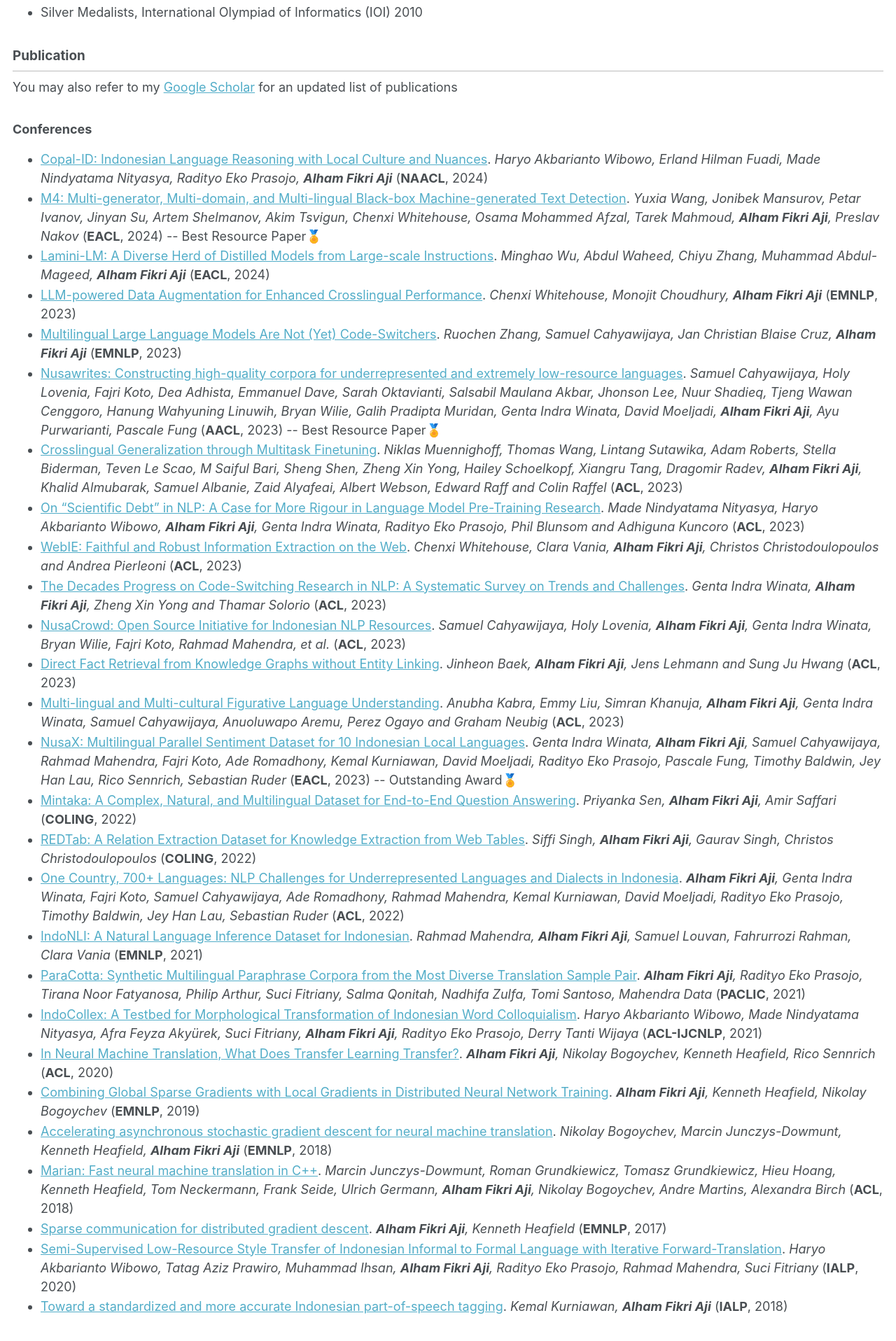
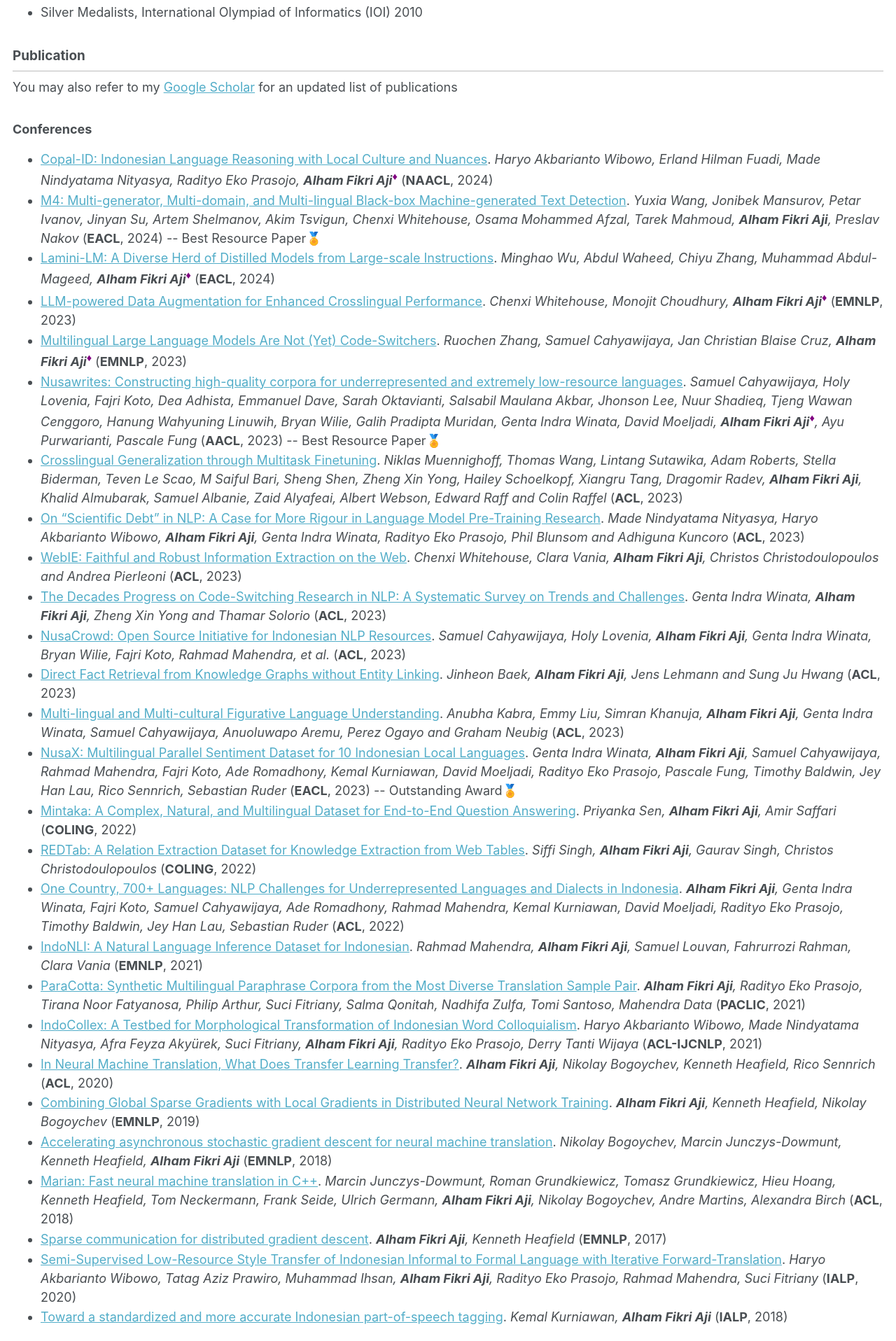
Before and after one commit to afaji/afaji.github.io, a Jekyll site: the page built from _pages/cv.md, in a window 1280 px wide. Shown: the part 1709-3625 px from the top of the page at 70% size. Built offline with Jekyll 4.4.1, drawn with Linux system fonts in a browser that asks for light colours.

Commit message:
Update cv.html

```diff
--- a/_layouts/cv.html
+++ b/_layouts/cv.html
@@ -30,6 +30,13 @@ layout: compress
         font-size: 1.05em;
         border-bottom: 1px solid #bbbbbb;
       }
+
+      .last-author::after {
+          content: '♦';
+          color: purple;
+          font-size: 0.8em;
+          vertical-align: super;
+      }
     </style>
   </head>
 
```
